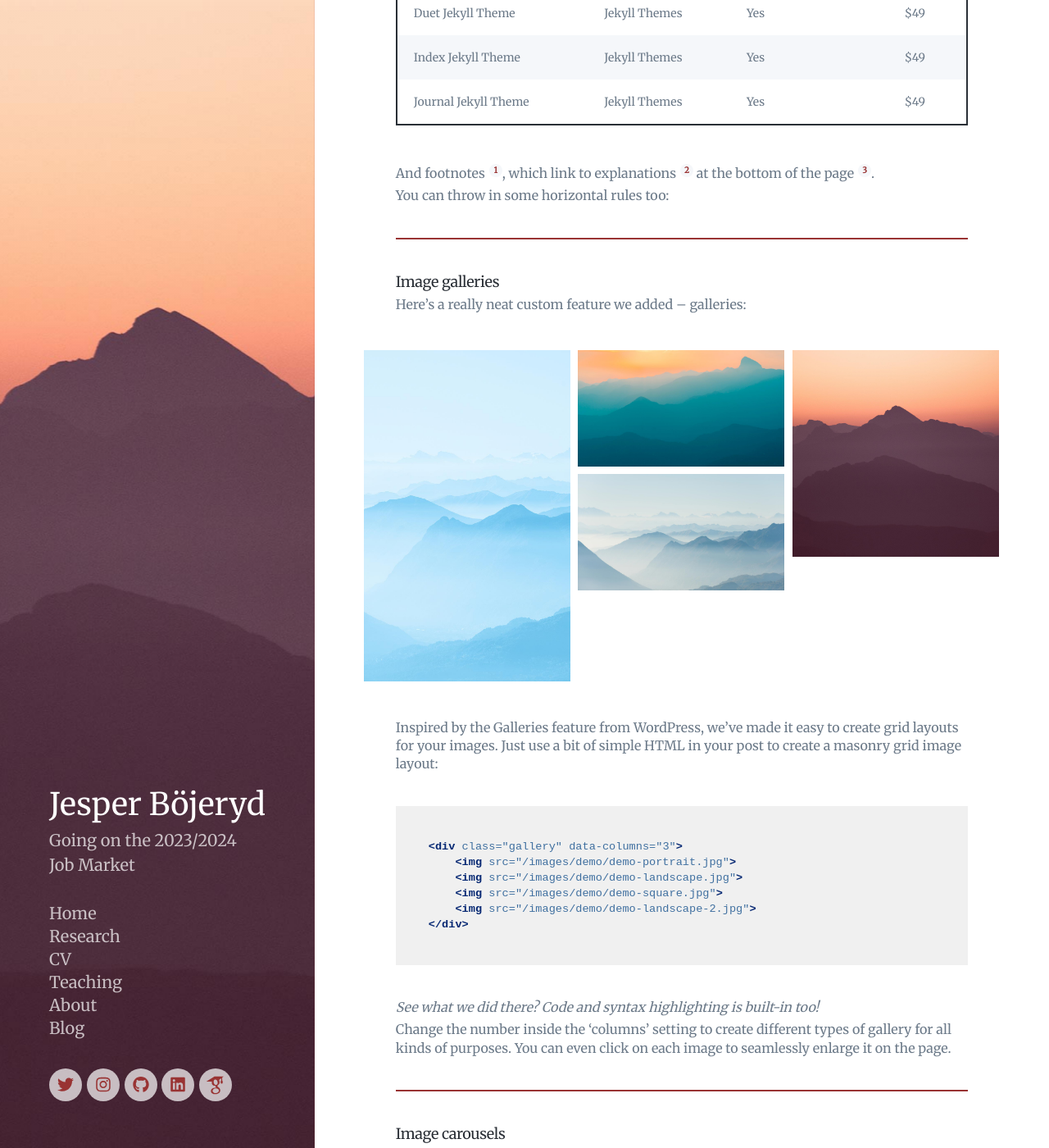
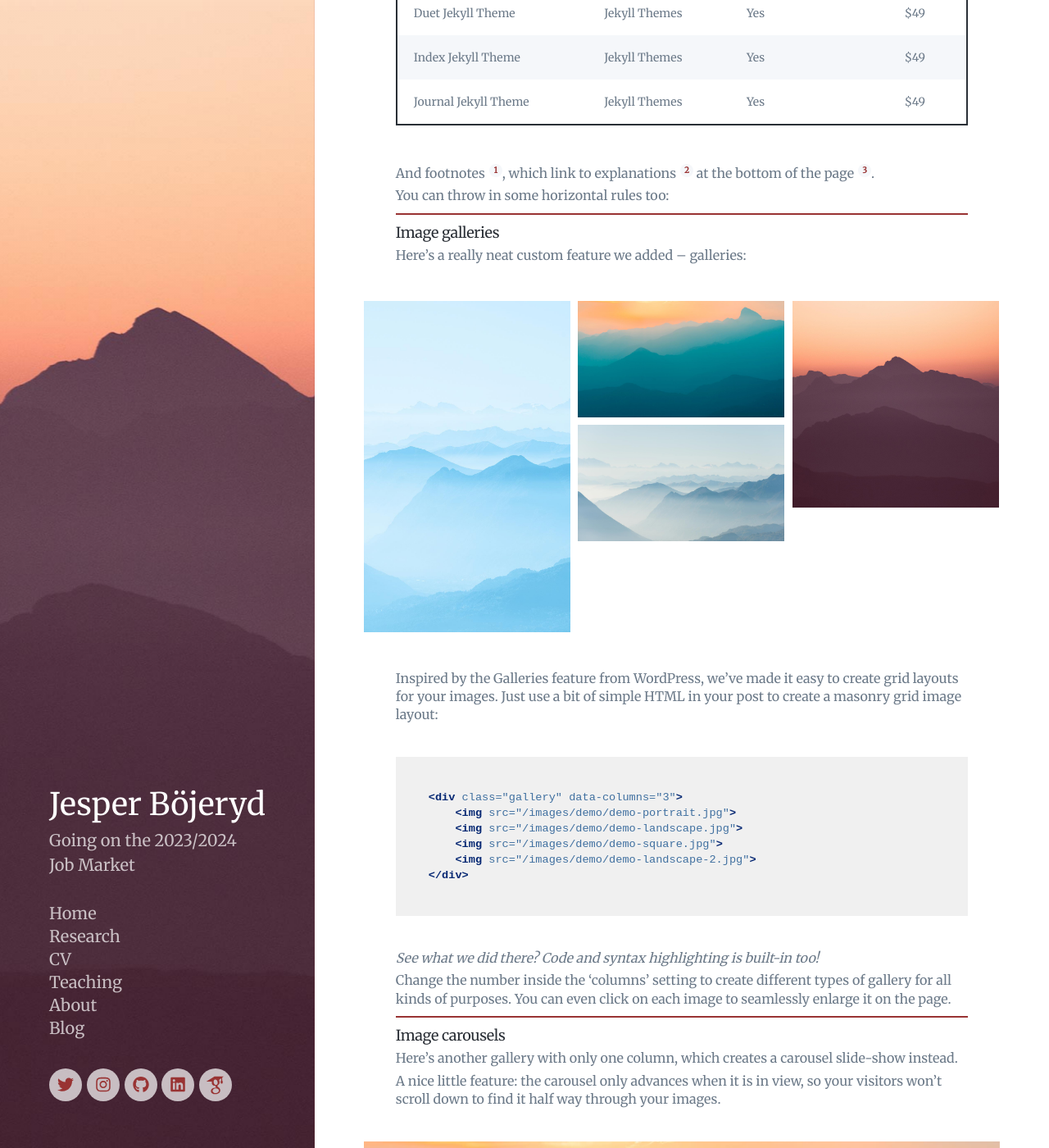
Before and after one commit to bojeryd91/bojeryd91.github.io, a Jekyll site: the page built from _projects/2018-06-30-demo-project.md, in a window 1280 px wide and 1400 px high, scrolled down 1194 px. Shown: the whole window at 82% size. Built offline with Jekyll 4.4.1, drawn with Linux system fonts in a browser that asks for light colours; nearby versions of some CDN libraries; some web fonts are replaced.

Commit message:
Update _content.scss

```diff
--- a/_sass/_includes/_content.scss
+++ b/_sass/_includes/_content.scss
@@ -93,11 +93,11 @@
 	}
 
 	hr {
-		margin: 20px auto;
+		margin: 10px auto;
 
 		@include mq(tabletp) {
-			margin-top: 40px;
-			margin-bottom: 40px;
+			margin-top: 10px;
+			margin-bottom: 10px;
 			width: auto;
 		}
 
```
